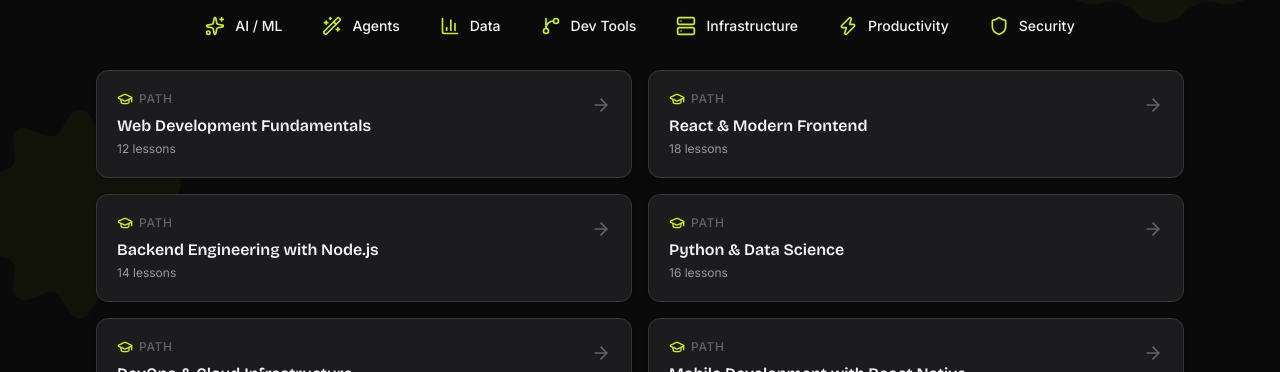
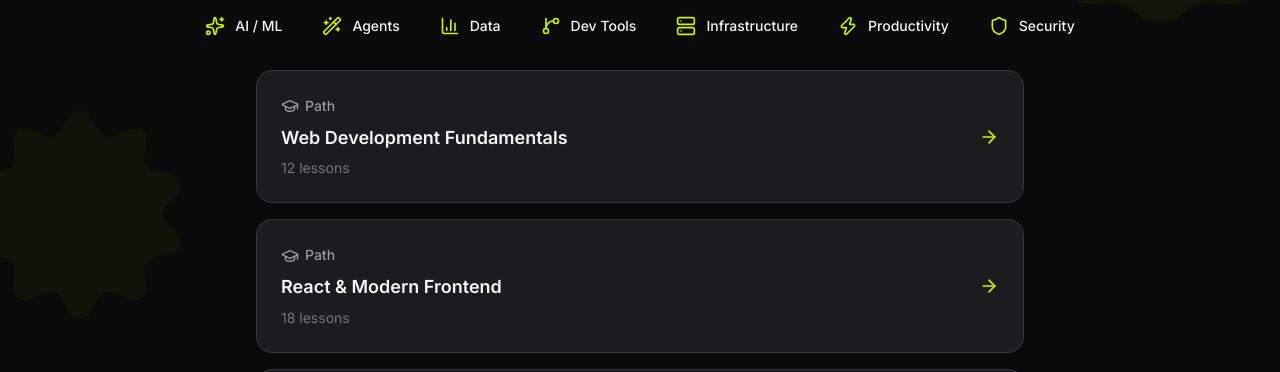
Before and after one commit to devabraham001-eng/Techtribe, a Next.js app: page /learn in a window 1280 px wide. Shown: the part 580-952 px from the top of the page. Built offline with nearby package versions, Linux system fonts and the light colour scheme; no server answers.

Commit message:
Fix path cards: single column, max-width 832px, exact Google spacing/layout

```diff
--- a/src/app/(main)/learn/page.tsx
+++ b/src/app/(main)/learn/page.tsx
@@ -135,30 +135,30 @@
 
         {/* ===== PATHS LIST ===== */}
         <section className="paths-list" style={{ position: "relative", zIndex: 1 }}>
-          <div className="mx-auto max-w-6xl px-4 sm:px-6 lg:px-8 pb-12">
-            <div className="paths-grid grid gap-4 sm:grid-cols-2">
+          <div className="mx-auto px-4 sm:px-6 lg:px-8 pb-12" style={{ maxWidth: 832 }}>
+            <div className="paths-grid" style={{ display: "flex", flexDirection: "column", gap: 16 }}>
               {demoPaths.map((track) => (
                 <a
                   key={track.id}
                   href={`/learn/${track.slug}`}
-                  className="path-card group flex items-start gap-4 rounded-xl border p-4 sm:p-5 transition-all duration-200 hover:shadow-xl hover:-translate-y-0.5 hover:border-white/10"
-                  style={{ borderColor: "#38383a", background: "#1c1c1e", textDecoration: "none", boxShadow: "0 1px 3px rgba(0,0,0,0.2)" }}
+                  className="path-card group flex items-center justify-between rounded-2xl border p-6 no-underline transition-all duration-200 hover:border-[#4a4a4c] hover:bg-[#222224] hover:shadow-lg"
+                  style={{ borderColor: "#38383a", background: "#1c1c1e", color: "#f5f5f7", boxShadow: "none" }}
                   aria-label={`Path: ${track.title}, ${track.lessons} lessons`}
                 >
-                  <div className="path-card__content flex-1 min-w-0">
-                    <div className="path-card__badge flex items-center gap-1.5 mb-2">
-                      <GraduationCap className="h-4 w-4" style={{ color: "#D0F201" }} />
-                      <span className="text-xs font-medium uppercase tracking-wider" style={{ color: "#636366" }}>Path</span>
+                  <div className="path-card__content flex flex-col gap-2">
+                    <div className="path-card__badge inline-flex items-center gap-1.5" style={{ color: "#98989d", fontSize: 14, fontWeight: 500 }}>
+                      <GraduationCap className="h-[18px] w-[18px]" />
+                      <span>Path</span>
                     </div>
-                    <h3 className="path-card__title font-heading text-sm sm:text-base font-semibold leading-snug text-foreground">
+                    <h3 className="path-card__title m-0 text-lg font-semibold leading-snug" style={{ color: "#f5f5f7" }}>
                       {track.title}
                     </h3>
-                    <p className="path-card__metadata mt-1 text-xs" style={{ color: "#98989d" }}>
+                    <p className="path-card__metadata m-0 text-sm" style={{ color: "#70757a" }}>
                       {track.lessons} lesson{track.lessons !== 1 ? "s" : ""}
                     </p>
                   </div>
-                  <div className="path-card__action mt-1 flex-shrink-0 transition-transform duration-200 group-hover:translate-x-1">
-                    <ArrowRight className="h-5 w-5" style={{ color: "#636366" }} />
+                  <div className="path-card__action flex items-center justify-center pl-4 transition-transform duration-200 group-hover:translate-x-1" style={{ color: "#D0F201" }}>
+                    <ArrowRight className="h-5 w-5" />
                   </div>
                 </a>
               ))}
```
